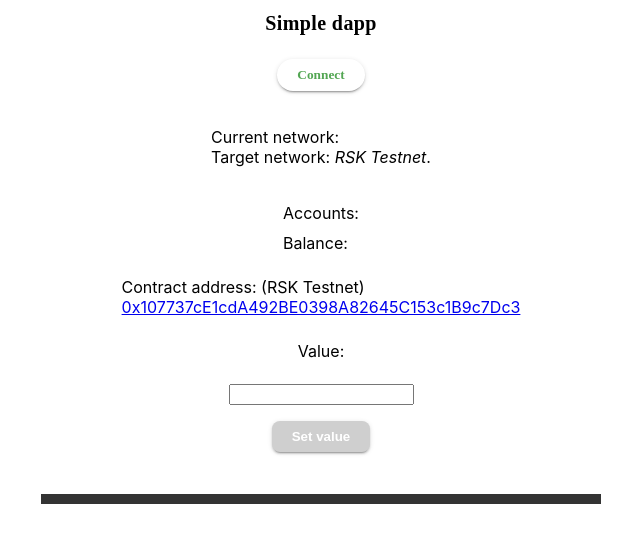
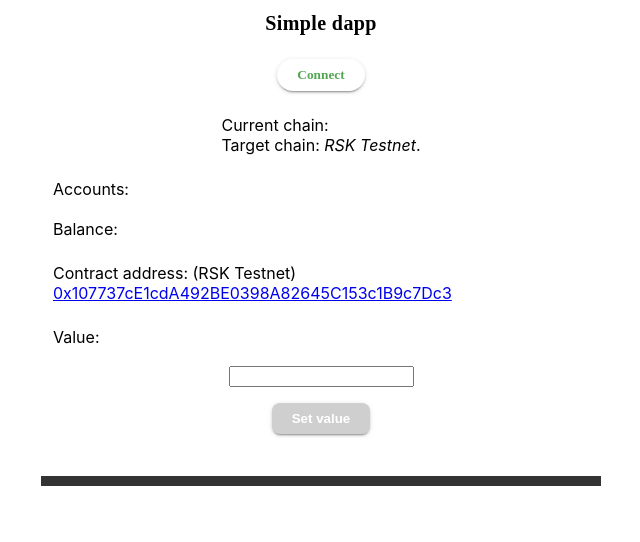
Before and after one commit to jonduttweiler/minimal-dapp-rsk, a React (Create React App) app in the folder dapp/: page / in a window 1280 px wide. Shown: the top 542 px of the page, without its empty margins (319-959 px from the left). Built offline with nearby package versions, Linux system fonts and the light colour scheme; a web font is replaced by a local one.

Commit message:
Improve styles

```diff
--- a/dapp/src/components/SimpleStorage.js
+++ b/dapp/src/components/SimpleStorage.js
@@ -57,7 +57,7 @@ function SimpleStorage() {
   const contractRef = useRef();
   const accountsRef = useRef();
 
-  const [networkId, setNetworkId] = useState();
+  const [chainId, setChainId] = useState();
 
   const address = "0x107737cE1cdA492BE0398A82645C153c1B9c7Dc3";
 
@@ -71,7 +71,7 @@ function SimpleStorage() {
   const [inputValue, setInputValue] = useState("");
 
   const targetNetwork = networks[targetNetworkId];
-  const currentNetwork = networks[networkId] || networkId;
+  const currentNetwork = networks[chainId] || chainId;
 
   async function connect() {
     let web3;
@@ -90,8 +90,11 @@ function SimpleStorage() {
         console.log("access granted");
         setConnected(true);
 
+        const balance = await web3.eth.getBalance(accounts[0]);
+        setBalance(balance);
+
+
         ethereum.on("connect", () => {
-          console.log("%cconnect", "color:green");
           setConnected(true);
         });
         ethereum.on("disconnect", () => {
@@ -99,7 +102,8 @@ function SimpleStorage() {
         });
 
         ethereum.on("chainChanged", (chainIdHex) => {
-          setNetworkId(parseInt(chainIdHex, 16));
+          setChainId(parseInt(chainIdHex, 16));
+          updateBalance();
         });
 
         ethereum.on("accountsChanged", (accounts) => {
@@ -116,7 +120,7 @@ function SimpleStorage() {
     if (web3) {
       web3Ref.current = web3;
       const networkId = await web3.eth.net.getId(); //Esto creo que no se hace mas asi, hay que pedirselo al provider
-      setNetworkId(networkId);
+      setChainId(networkId);
       return web3;
     }
   }
@@ -131,14 +135,16 @@ function SimpleStorage() {
       return accounts;
     }
   }
+
+  async function updateBalance() {
+    const web3 = web3Ref.current;
+    if (web3 && accounts[0]) {
+      const balance = await web3.eth.getBalance(accounts[0]);
+      setBalance(balance);
+    }
+  }
+
   useEffect(() => {
-    async function updateBalance() {
-      const web3 = web3Ref.current;
-      if (web3) {
-        const balance = await web3.eth.getBalance(accounts[0]);
-        setBalance(balance);
-      }
-    }
     updateBalance();
   }, [accounts]);
 
@@ -223,7 +229,7 @@ function SimpleStorage() {
         <Grid
           container
           direction="column"
-          justify="flex-start"
+          justify="center"
           alignItems="center"
           spacing={3}
         >
@@ -244,14 +250,14 @@ function SimpleStorage() {
           </Grid>
 
           <Grid item>
-            <Container>
+
               <div>
-                Current network: <i>{currentNetwork}</i>
+                Current chain: <i>{currentNetwork}</i>
               </div>
               <div>
-                Target network: <i>{targetNetwork}</i>.
+                Target chain: <i>{targetNetwork}</i>.
               </div>
-              {networkId && networkId !== targetNetworkId && (
+              {chainId && chainId !== targetNetworkId && (
                 <Div mt="15px">
                   <Alert severity="warning">
                     <AlertTitle>Incorrect network</AlertTitle>
@@ -261,28 +267,31 @@ function SimpleStorage() {
                   </Alert>
                 </Div>
               )}
-            </Container>
+
           </Grid>
 
-          <Grid item>
-            <Grid item>Accounts:</Grid>
-            <Flex j="center" p="5px">
+          <Grid item style={{width:'100%'}}>
+            <Flex>Accounts:</Flex>
+            <Flex>
               {accounts.map((account, idx) => (
                 <div key={idx}>{account}</div>
               ))}
             </Flex>
-            <Grid item>Balance:</Grid>
+            <Flex p="10px"></Flex>
+
+            <Flex>Balance:</Flex>
             {balance && (
               <div>
                 <strong>{web3Ref?.current?.utils.fromWei(balance)}</strong>
                 &nbsp;
-                {tokens[networkId]}
+                {tokens[chainId]}
               </div>
             )}
+
           </Grid>
 
           {/* Separator para el contract __ */}
-          <Grid item>
+          <Grid item style={{width:'100%'}}>
             <div>Contract address: ({targetNetwork})</div>
             <a
               href={`https://explorer.testnet.rsk.co/address/${address}`}
@@ -293,9 +302,11 @@ function SimpleStorage() {
             </a>
           </Grid>
 
-          <Grid item>
-            <Grid item>Value:</Grid>
-            <Flex j="center" p="5px">
+          <Grid item style={{width:'100%'}}>
+            <Grid item style={{width:'100%'}}>
+              Value:
+            </Grid>
+            <Flex j="center" p="3px">
               <Value>{value}</Value>
             </Flex>
           </Grid>
--- a/dapp/src/components/styled.js
+++ b/dapp/src/components/styled.js
@@ -9,7 +9,7 @@ export const Title = styled.div`
 
 export const Value = styled.span`
   font-family: "Montserrat";
-  font-size: 18px;
+  font-size: 20px;
   font-weight: bold;
 `;
 
@@ -103,3 +103,7 @@ export const ConnectButton = styled.button`
     }
   }}
 `;
+
+export const H3 = styled.h3`
+  border:2px solid red;
+`
```
